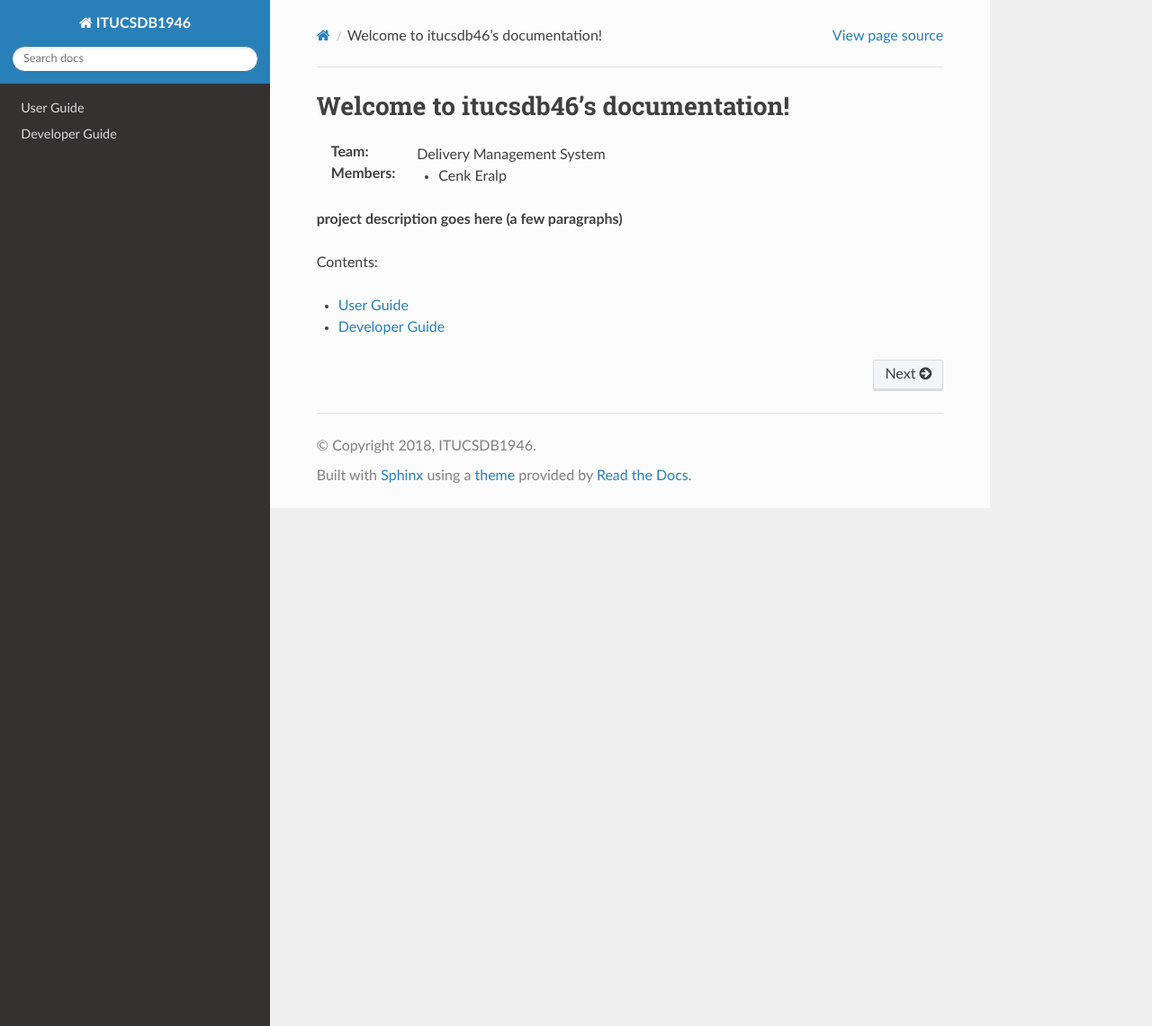
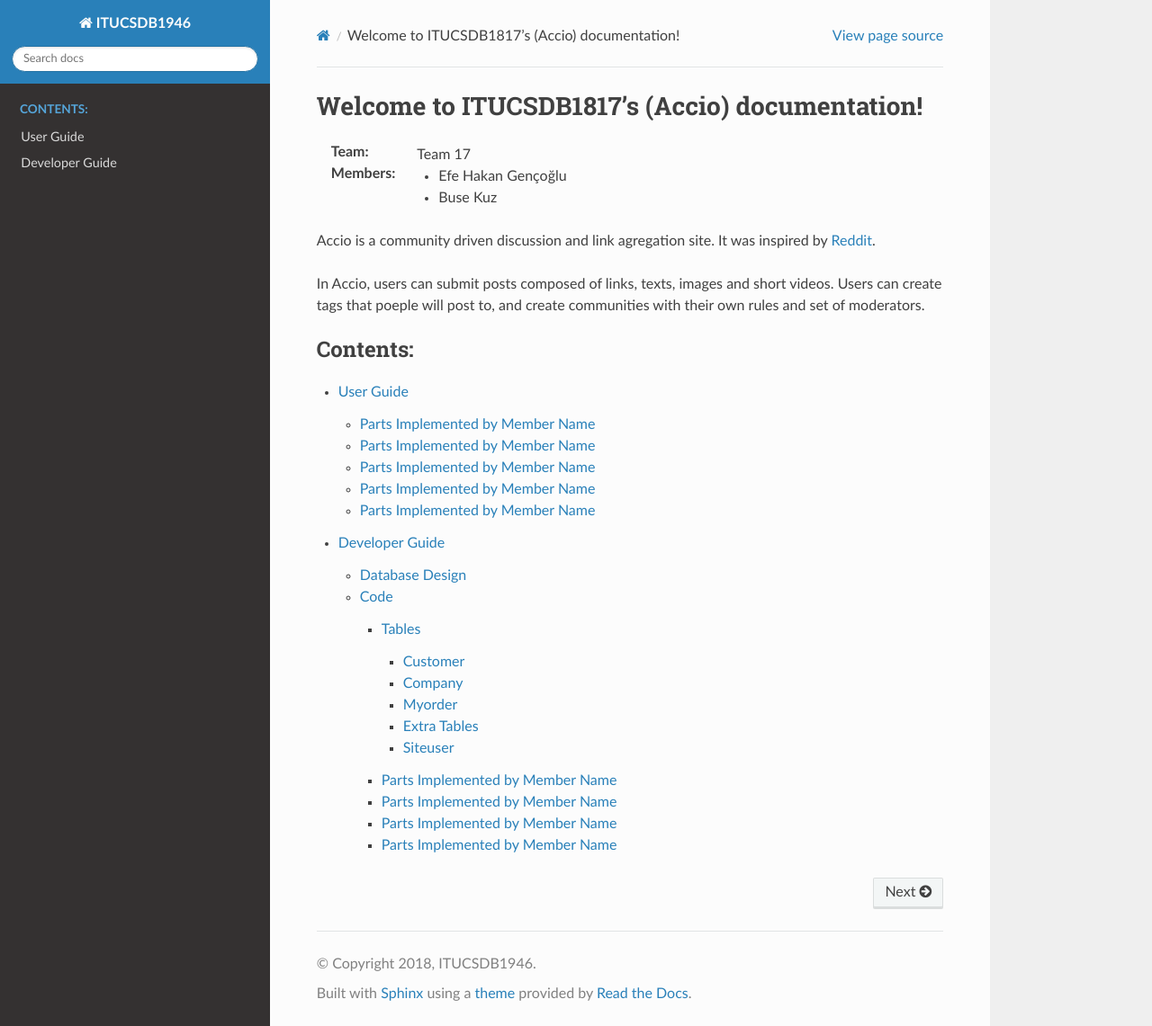
Before and after one commit to itucsdb1946/itucsdb1946, a Sphinx documentation site: the page built from docs/source/index.rst, in a window 1280 px wide and 1141 px high. Shown: the whole window at 90% size. Built offline with Sphinx 7.4.7 and the Read the Docs theme 2.0.0, drawn with Linux system fonts in a browser that asks for light colours.

Commit message:
Update index.rst

```diff
--- a/docs/source/index.rst
+++ b/docs/source/index.rst
@@ -1,18 +1,28 @@
-Welcome to itucsdb46's documentation!
-=====================================
+.. ITUCSDB18NN documentation master file, created as a template.
+   You can adapt this file completely to your liking, but it should at least
+   contain the root `toctree` directive.
 
-:Team: Delivery Management System
+Welcome to ITUCSDB1817's (Accio) documentation!
+===============================================
+
+:Team: Team 17
 
 :Members:
 
-   * Cenk Eralp
+   * Efe Hakan Gençoğlu
+   * Buse Kuz
 
-**project description goes here (a few paragraphs)**
 
-Contents:
+Accio is a community driven discussion and link agregation site.
+It was inspired by `Reddit <https://www.reddit.com>`_.
+
+In Accio, users can submit posts composed of links, texts, images and short videos.
+Users can create tags that poeple will post to, and create communities with
+their own rules and set of moderators.
 
 .. toctree::
-   :maxdepth: 1
+   :maxdepth: 4
+   :caption: Contents:
 
    user/index
    developer/index
```
